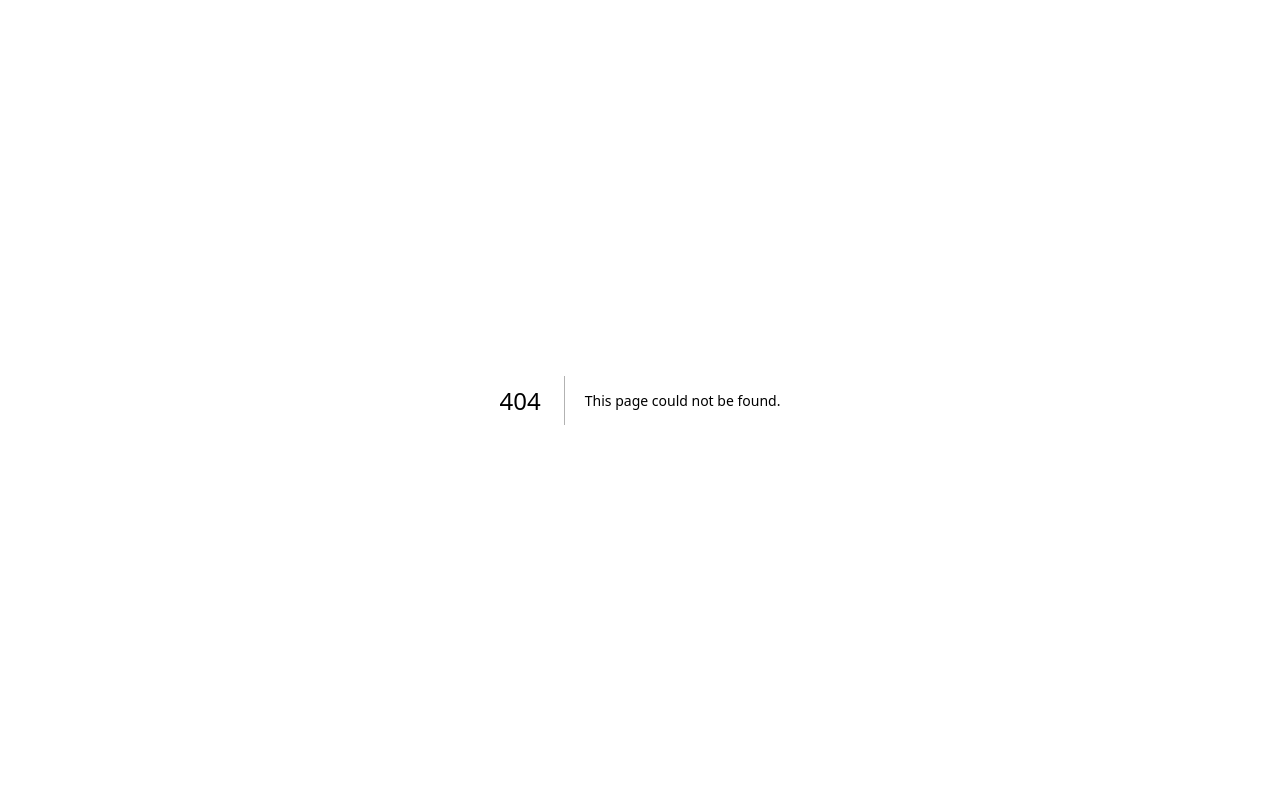
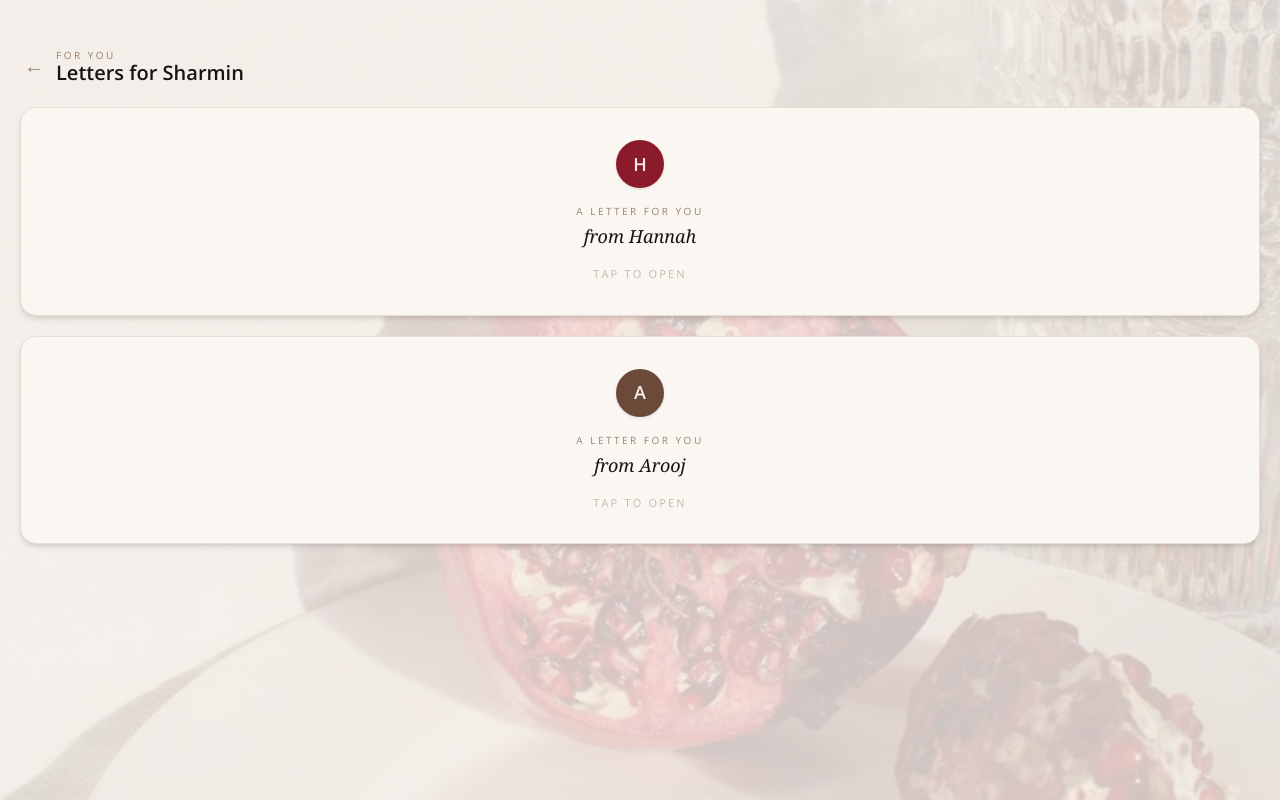
Before and after one commit to aroojsarchive-cloud/Romman, a Next.js app: page /cards in a window 1280 px wide. Before the commit this address had no page. Built offline with nearby package versions, Linux system fonts and the light colour scheme.

Commit message:
Add birthday cards page — two envelopes from Hannah and Arooj

```diff
--- /dev/null
+++ b/src/app/cards/page.tsx
@@ -0,0 +1,138 @@
+"use client";
+
+import { useState } from "react";
+import Image from "next/image";
+import Link from "next/link";
+
+const cards = [
+  {
+    from: "Hannah",
+    initial: "H",
+    color: "#8b1a2a",
+    message: `To Sharmin,
+
+Happy birthday!! Thank you for gracing the world with your existence.
+
+Getting to be your friend and sister over the past six years has been an absolute honour and privilege. You are nothing but a kind, supportive and compassionate woman who continues to support, strengthen and guide every soul you come across. Watching you grow to be the grounded, intelligent, God Conscious and ambitious woman that you are today has been beautiful to witness and be inspired by.
+
+May our friendship continue to strengthen. May Allah SWT protect you always and fill you with love, light and abundant peace.
+
+Too many more memories together in this life and the next, happy 25th x`,
+    sign: "Love,\nHannah / Hani / Trex",
+  },
+  {
+    from: "Arooj",
+    initial: "A",
+    color: "#6b4a3a",
+    message: `Dear Sharmin,
+
+Words will never do justice to what you are — to how freely you love, how quietly you give, how wholly you show up.
+
+I never knew conversation could heal until I met you. I never knew what leadership rooted in tenderness looked like until I witnessed it in you. You have stirred something good in so many of us, and I ask Allah to accept it all and let it weigh heavy on your scale of good deeds.
+
+Your 25th is special — so you get a mad little web app inspired by pomegranates, built for three, full of memories still to be made — because it all started with a scrapbook and four words that we carry: buy yourself some flowers.
+
+Happy 25th, habibti. Here's to everything that has been and everything yet to come, inshaaAllah.`,
+    sign: "With love,\nArooj",
+  },
+];
+
+function Card({ card }: { card: typeof cards[0] }) {
+  const [opened, setOpened] = useState(false);
+
+  return (
+    <div className="w-full">
+      {!opened ? (
+        /* Envelope */
+        <button
+          onClick={() => setOpened(true)}
+          className="w-full flex flex-col items-center active:scale-[0.98] transition-transform"
+        >
+          <div
+            className="w-full rounded-2xl px-6 py-8 flex flex-col items-center gap-4 shadow-md"
+            style={{ background: "#faf7f2", border: "1px solid #e8ddd0" }}
+          >
+            {/* Wax seal */}
+            <div
+              className="w-12 h-12 rounded-full flex items-center justify-center text-[18px] font-semibold shadow-sm"
+              style={{ background: card.color, color: "#f5f0eb" }}
+            >
+              {card.initial}
+            </div>
+            <div className="text-center">
+              <p className="text-[10px] uppercase tracking-[0.25em] mb-1" style={{ color: "#9b8070" }}>
+                a letter for you
+              </p>
+              <p
+                className="text-[18px]"
+                style={{ color: "#1a1210", fontFamily: "Georgia, serif", fontStyle: "italic" }}
+              >
+                from {card.from}
+              </p>
+            </div>
+            <p className="text-[11px] uppercase tracking-[0.2em]" style={{ color: "#c4b8a8" }}>
+              tap to open
+            </p>
+          </div>
+        </button>
+      ) : (
+        /* Open card */
+        <div
+          className="w-full rounded-2xl px-6 py-8 shadow-md"
+          style={{ background: "#faf7f2", border: "1px solid #e8ddd0" }}
+        >
+          <div
+            className="w-8 h-8 rounded-full flex items-center justify-center text-[13px] font-semibold mb-6"
+            style={{ background: card.color, color: "#f5f0eb" }}
+          >
+            {card.initial}
+          </div>
+          {card.message.split("\n\n").map((para, i) => (
+            <p
+              key={i}
+              className="text-[15px] leading-[1.85] mb-4"
+              style={{ color: "#2a1810", fontFamily: "Georgia, serif", fontStyle: "italic" }}
+            >
+              {para}
+            </p>
+          ))}
+          <p
+            className="text-[15px] leading-relaxed mt-6 whitespace-pre-line"
+            style={{ color: "#2a1810", fontFamily: "Georgia, serif", fontStyle: "italic" }}
+          >
+            {card.sign}
+          </p>
+        </div>
+      )}
+    </div>
+  );
+}
+
+export default function Cards() {
+  return (
+    <div className="relative min-h-screen flex flex-col pb-16">
+      <Image
+        src="/images/50986ae64c1d68d87e73c1a11e58150f.jpg"
+        alt=""
+        fill
+        className="object-cover object-center"
+        priority
+      />
+      <div className="absolute inset-0" style={{ background: "rgba(245,240,236,0.82)" }} />
+
+      <header className="relative z-10 flex items-center gap-3 px-6 pt-12 pb-6">
+        <Link href="/home" className="text-[20px]" style={{ color: "#9b8070" }}>←</Link>
+        <div>
+          <p className="text-[10px] uppercase tracking-[0.25em]" style={{ color: "#9b8070" }}>for you</p>
+          <h1 className="text-[20px] leading-none font-semibold" style={{ color: "#1a1210" }}>Letters for Sharmin</h1>
+        </div>
+      </header>
+
+      <div className="relative z-10 flex flex-col gap-5 px-5">
+        {cards.map((card) => (
+          <Card key={card.from} card={card} />
+        ))}
+      </div>
+    </div>
+  );
+}
--- a/src/app/home/page.tsx
+++ b/src/app/home/page.tsx
@@ -69,6 +69,7 @@ const sections = [
   { label: "Letters", sub: "questions & answers", href: "/words" },
   { label: "Pinned", sub: "our moodboard", href: "/board" },
   { label: "Collected", sub: "for each other", href: "/notes" },
+  { label: "Cards", sub: "for sharmin", href: "/cards" },
 ];
 
 export default function ArchiveHome() {
@@ -117,20 +118,22 @@ export default function ArchiveHome() {
 
       {/* Centred 2x2 grid */}
       <div className="relative z-10 flex-1 flex items-center justify-center px-8 py-6">
-        <div className="grid grid-cols-2 gap-4 w-full max-w-[320px]">
+        <div className="grid grid-cols-2 gap-4 w-full max-w-[320px]" style={{ gridTemplateColumns: "1fr 1fr" }}>
           {sections.map((s) => (
             <Link
               key={s.label}
               href={s.href}
               className="flex flex-col items-center justify-center rounded-2xl active:opacity-80 transition-opacity"
               style={{
-                aspectRatio: "1",
-                background: "rgba(245,235,215,0.15)",
-                border: "1.5px solid rgba(245,235,215,0.3)",
+                aspectRatio: s.label === "Cards" ? "auto" : "1",
+                gridColumn: s.label === "Cards" ? "1 / -1" : undefined,
+                padding: s.label === "Cards" ? "18px" : undefined,
+                background: s.label === "Cards" ? "rgba(139,26,42,0.5)" : "rgba(245,235,215,0.15)",
+                border: s.label === "Cards" ? "1.5px solid rgba(196,64,48,0.4)" : "1.5px solid rgba(245,235,215,0.3)",
                 backdropFilter: "blur(6px)",
               }}
             >
-              <div className="w-2 h-2 rounded-full mb-3" style={{ background: "rgba(196,160,106,0.9)" }} />
+              <div className="w-2 h-2 rounded-full mb-3" style={{ background: s.label === "Cards" ? "rgba(245,208,192,0.9)" : "rgba(196,160,106,0.9)" }} />
               <p className="text-[16px] font-semibold" style={{ color: "#f5f0eb", fontFamily: "Georgia, serif", fontStyle: "italic" }}>
                 {s.label}
               </p>
```
